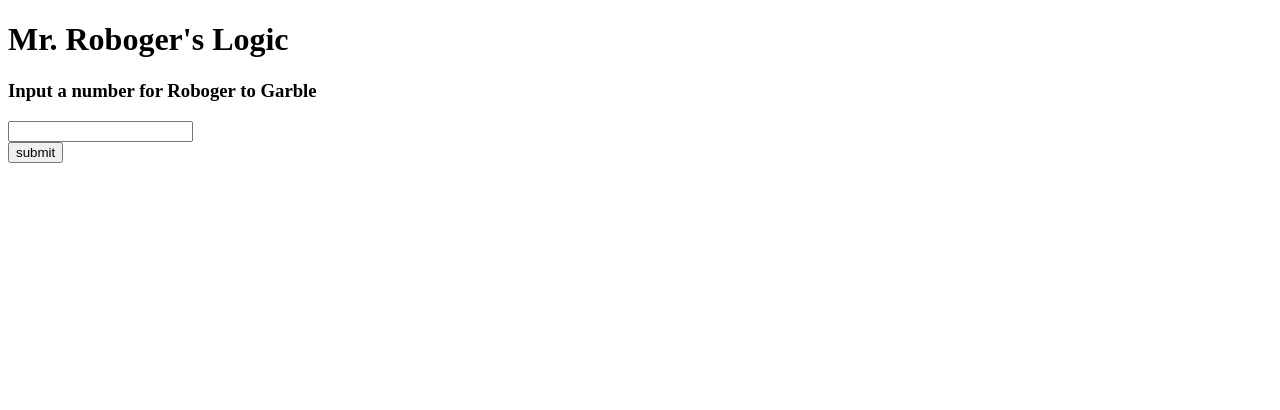
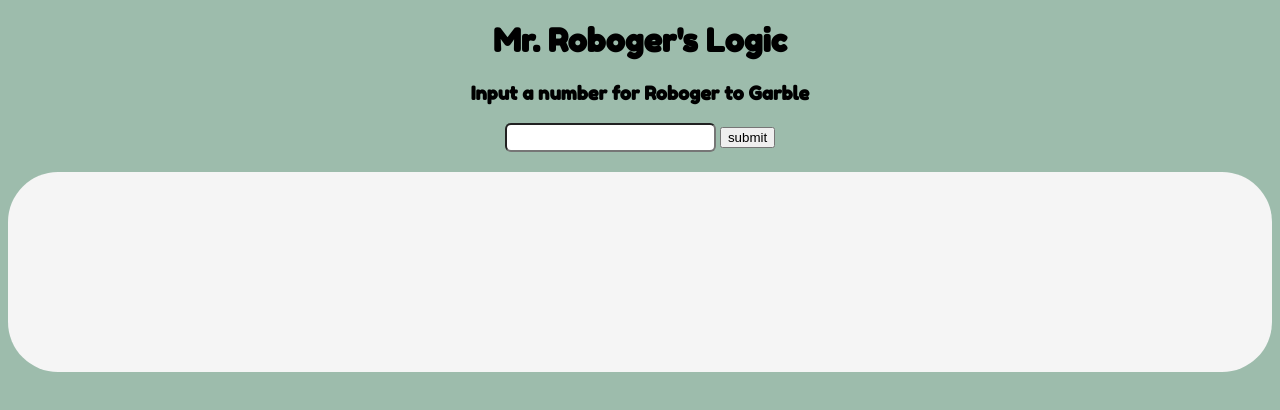
Before and after one commit to skipmarcel/mr-robogers, a plain HTML site: page index.html in a window 1280 px wide. Both pictures are taken after typing "Sample" into the empty fields and a click on the input "submit". Drawn offline with Linux system fonts and the light colour scheme.

Commit message:
add typing animation to CSS

```diff
--- a/css/styles.css
+++ b/css/styles.css
@@ -0,0 +1,42 @@
+body {
+  background-color: rgba(10, 89, 49, 0.4);
+  text-align: center;
+  font-family: "Fredoka One";
+}
+
+input[type="text"] {
+  border-radius: 6px;
+  padding: 5px 15px;
+}
+
+#textTyping {
+  height: 100px;
+  padding: 50px 30px;
+  background: #f5f5f5;
+  font-size: 18px;
+  font-family: monospace;
+  border-radius: 50px;
+}
+#roboWordsOutput {
+  margin: 0px;
+  white-space: nowrap;
+  overflow: hidden;
+  animation: typing 4s steps(22, end) forwards, blink 1s infinite;
+}
+@keyframes typing {
+  0% {
+    width: 0%;
+  }
+  100% {
+    width: 100%;
+  }
+}
+@keyframes blink {
+  0%,
+  100% {
+    border-right: 2px solid transparent;
+  }
+  50% {
+    border-right: 2px solid #222;
+  }
+}
--- a/index.html
+++ b/index.html
@@ -2,22 +2,26 @@
 <html>
   <head>
     <title>Roboger's Scrambler</title>
-
+<link rel="stylesheet" href="https://fonts.googleapis.com/css2?family=Crimson+Pro&family=Fredoka+One"
+    />
     <link rel="stylesheet" href="css/styles.css" />
     <script src="js/scripts.js"></script>
   </head>
   <body>
-    <div id="main-container">
+    <div id="mainContainer">
       <h1>Mr. Roboger's Logic</h1>
-      <form id="roboGarble">
         <div id="form-contaner">
+        <form id="roboGarble">
           <h3>Input a number for Roboger to Garble</h3>
           <input type="text" id="inputField" />
-          <br />
           <input type="submit" value="submit" onclick="submitFunction()" />
         </div>
       </form>
-      <p id="roboWordsOutput"></p>
+      <br>
+<div id="textTyping">
+</div>
+
+
     </div>
   </body>
 </html>
--- a/js/scripts.js
+++ b/js/scripts.js
@@ -1,3 +1,5 @@
+//business logic
+
 function robogerLogic(number) {
   let array = [];
   for (let i = 0; i <= number; i++) {
@@ -33,6 +35,14 @@ function robogerLogic(number) {
 function submitFunction() {
   var inputValue = document.getElementById("inputField").value;
   var result = robogerLogic(inputValue);
+  const oldP = document.getElementById("roboWordsOutput");
+  if (oldP) {
+    oldP.remove();
+  }
+  const newP = document.createElement("p");
+  newP.setAttribute("id", "roboWordsOutput");
+  const divInput = document.getElementById("textTyping");
+  divInput.appendChild(newP);
   document.getElementById("roboWordsOutput").innerHTML = result.join(", ");
   event.preventDefault();
   document.getElementById("roboGarble").reset();
```
